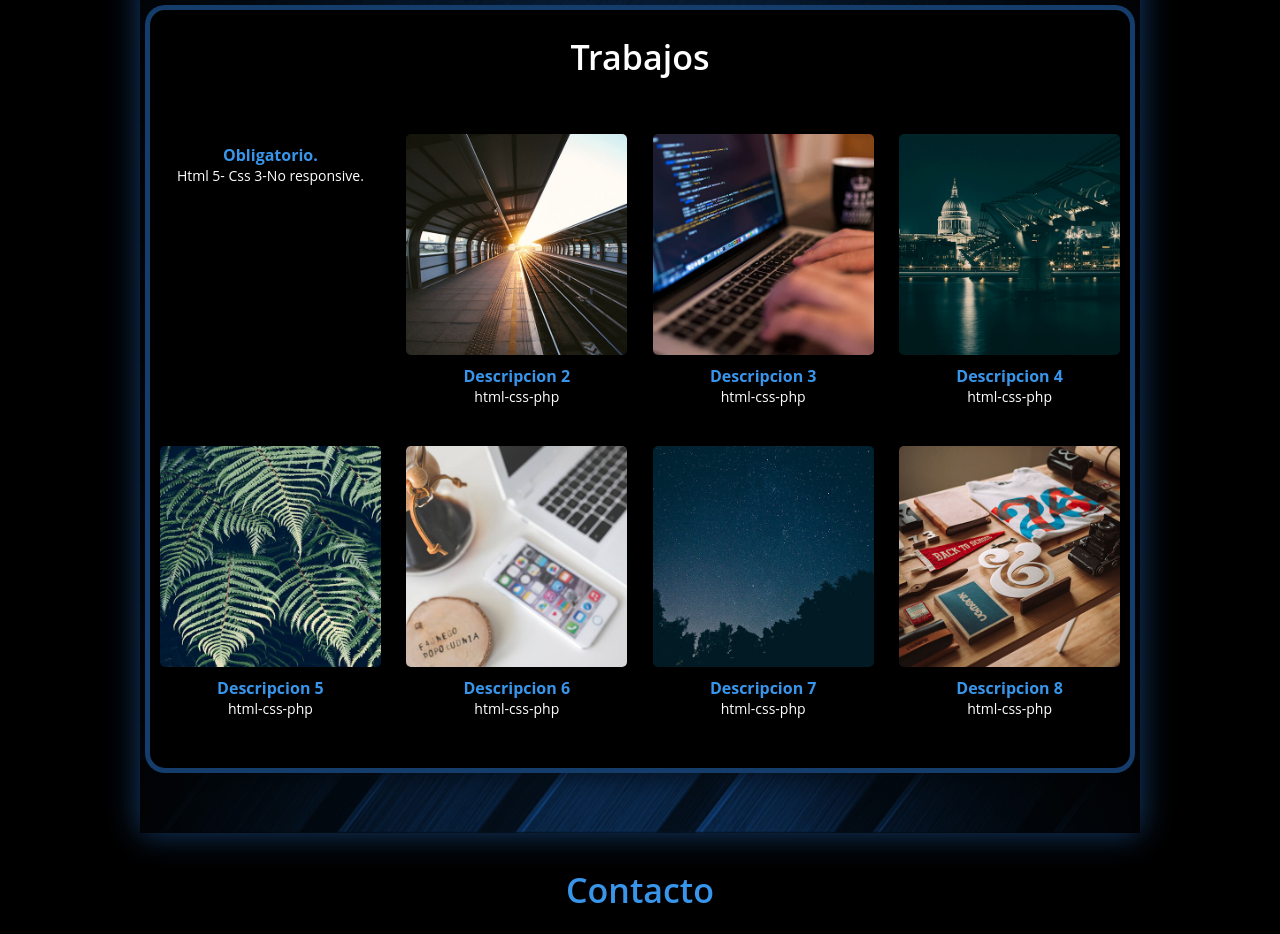
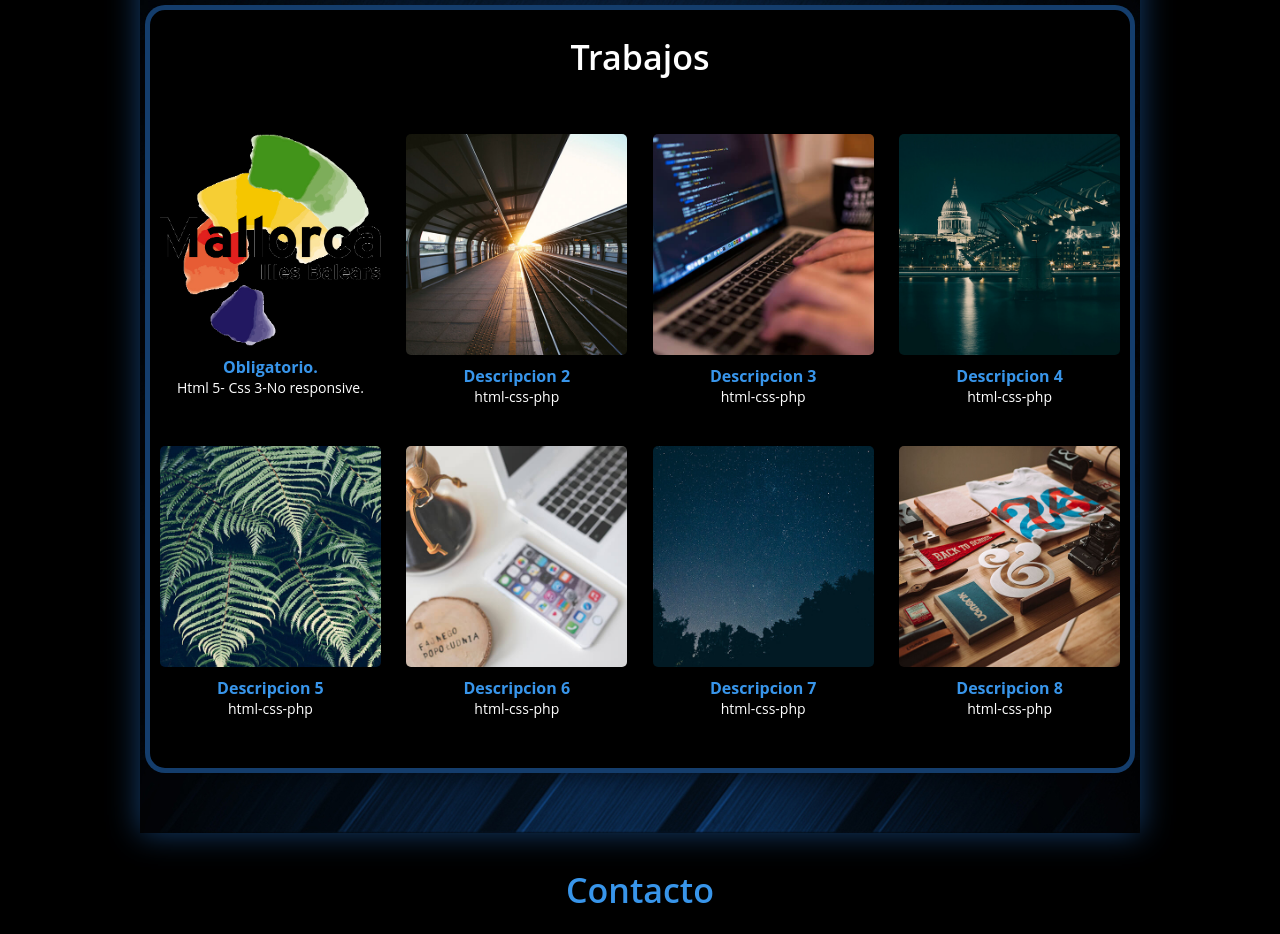
Before and after one commit to GitLeoSketch/Pagina, a plain HTML site: page index.html in a window 1280 px wide. Shown: the part 840-1774 px from the top of the page. Drawn offline with Linux system fonts and the light colour scheme.

Commit message:
Update index.html

```diff
--- a/index.html
+++ b/index.html
@@ -77,7 +77,7 @@
                 <div class="contenedor-trabajos">
                     <div class="trabajo">
                         <div class="thumb">
-                            <a href="/index2.html>"<img src="img/logo-mallorca-atb.png" alt="Obligatorio"></a>
+                            <a href="/index2.html"><img src="img/logo-mallorca-atb.png" alt="Obligatorio"></a>
                         </div>
                         <div class="descripcion">
                             <p class="nombre">
```
